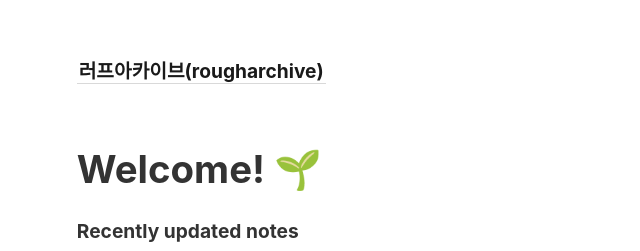
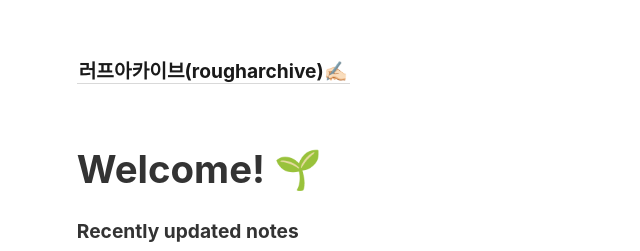
Before and after one commit to seandeepdive/diary, a Jekyll site: the page built from _pages/index.md, in a window 1280 px wide. Shown: the top 251 px of the page, without its empty margins (0-640 px from the left). Built offline with Jekyll 4.4.1, drawn with Linux system fonts in a browser that asks for light colours; some web fonts are replaced.

```diff
--- a/_config.yml
+++ b/_config.yml
@@ -1,4 +1,4 @@
-title:               러프아카이브(rougharchive)
+title:               러프아카이브(rougharchive)✍🏻
 include:             ['_pages']
 exclude:             ['_includes/notes_graph.json']
 # You may need to change the base URL depending on your deploy configuration.
```
